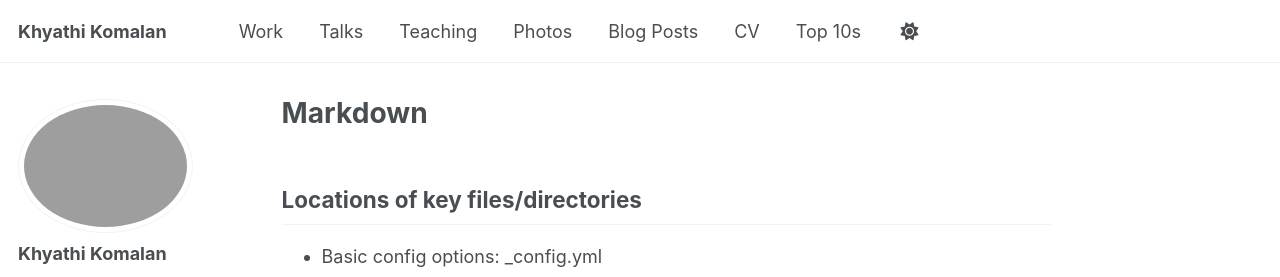
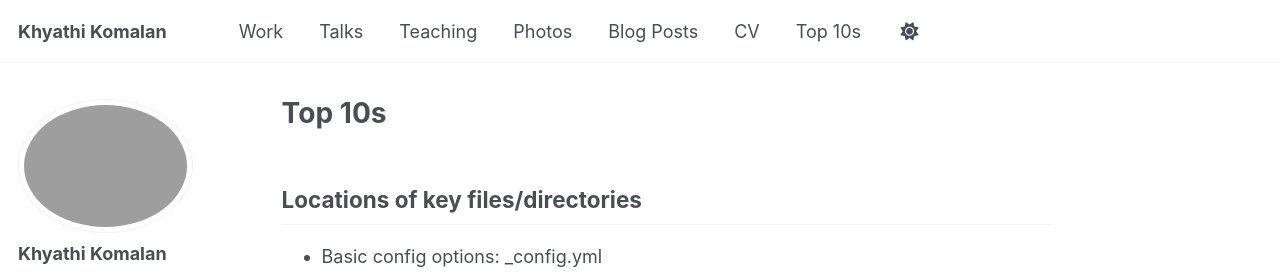
Before and after one commit to khyathikomalan/khyathikomalan.github.io, a Jekyll site: the page built from _pages/markdown.md, in a window 1280 px wide and 900 px high. Shown: the top 277 px of the window. Built offline with Jekyll 4.4.1, drawn with Linux system fonts in a browser that asks for light colours; emoji names are drawn with the system emoji font; some web fonts are replaced.

Commit message:
Update markdown.md

```diff
--- a/_pages/markdown.md
+++ b/_pages/markdown.md
@@ -1,6 +1,6 @@
 ---
 permalink: /markdown/
-title: "Markdown"
+title: "Top 10s"
 author_profile: true
 redirect_from:
   - /md/
```
